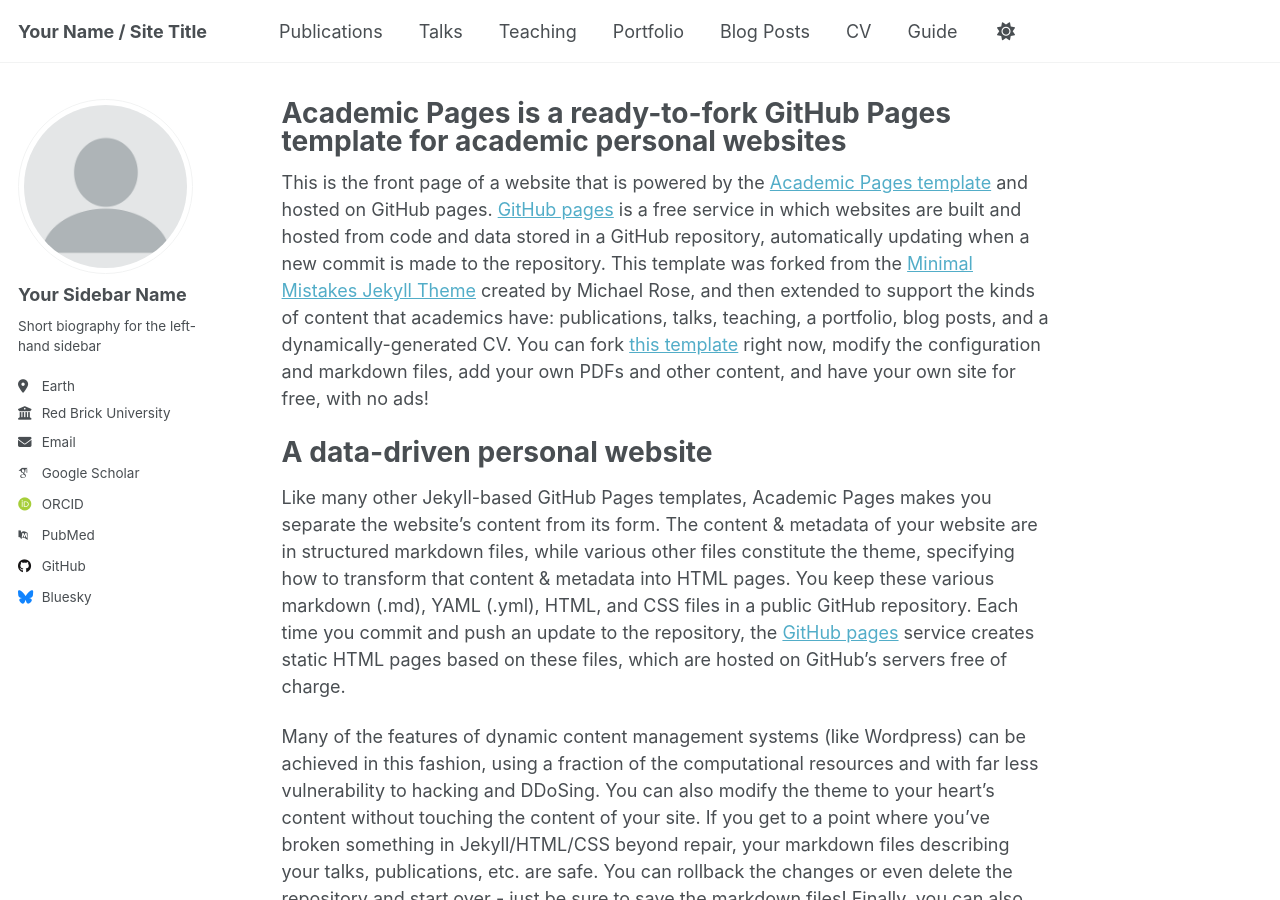
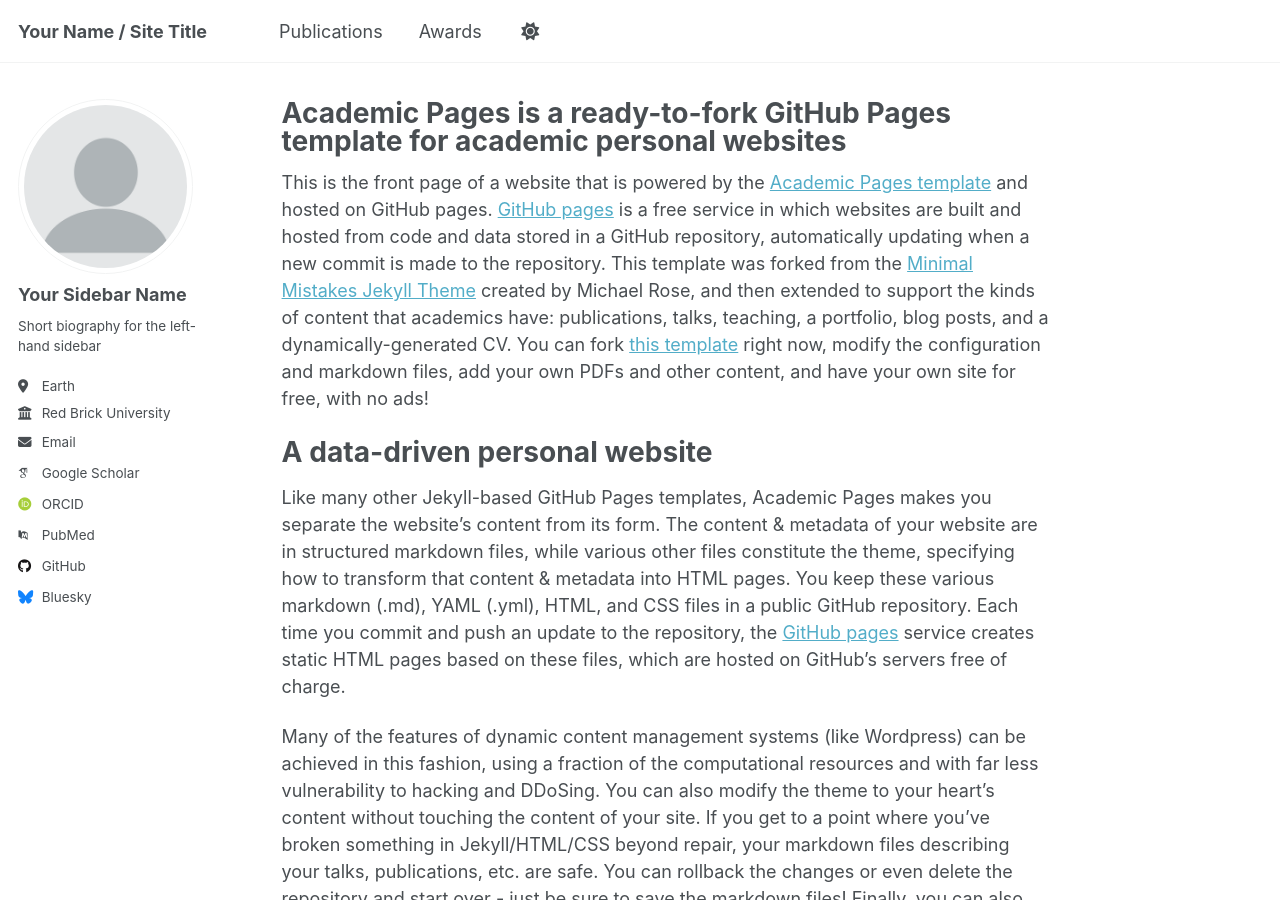
Before and after one commit to JianxinWei/jianxinwei.github.io, a Jekyll site: the page built from _pages/about.md, in a window 1280 px wide and 900 px high. Built offline with Jekyll 4.4.1, drawn with Linux system fonts in a browser that asks for light colours; some web fonts are replaced; some of the changed lines change nothing that is shown.

Commit message:
Update navigation.yml

```diff
--- a/_data/navigation.yml
+++ b/_data/navigation.yml
@@ -11,23 +11,23 @@
   - title: "Publications"
     url: /publications/
 
-  - title: "Talks"
-    url: /talks/
+  # - title: "Talks"
+  #   url: /talks/
 
-  - title: "Teaching"
-    url: /teaching/
+  # - title: "Teaching"
+  #   url: /teaching/
 
-  - title: "Portfolio"
-    url: /portfolio/
+  - title: "Awards"
+    url: /award/
 
-  - title: "Blog Posts"
-    url: /year-archive/
+  # - title: "Blog Posts"
+  #   url: /year-archive/
 
-  - title: "CV"
-    url: /cv/
+  # - title: "CV"
+  #   url: /cv/
 
   # - title: "CV"
   #   url: /cv-json/
 
-  - title: "Guide"
-    url: /markdown/
+  # - title: "Guide"
+  #   url: /markdown/
```
